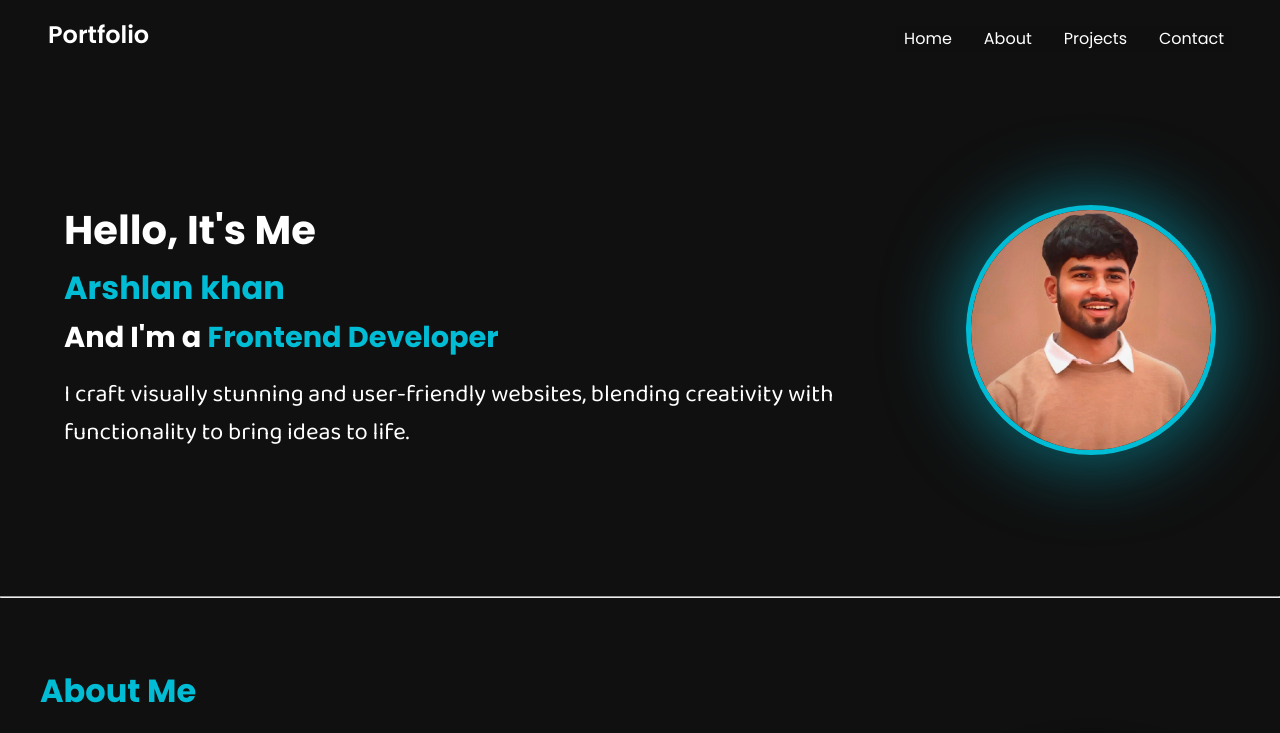
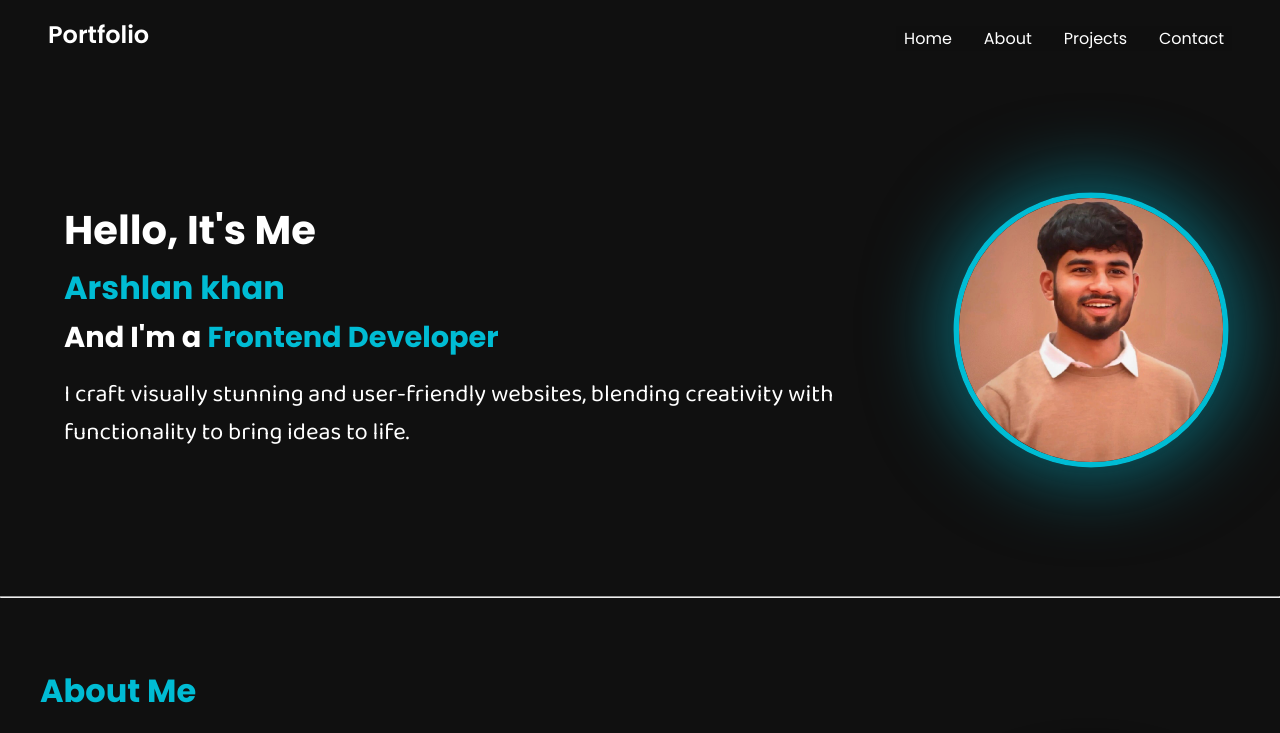
Before and after one commit to arshlankhan69/portfolio, a plain HTML site: page index.html in a window 1280 px wide. In both pictures the pointer is over the picture 1091 px from the left and 329 px from the top of the page. Shown: the top 733 px of the page. Drawn offline with Linux system fonts and the light colour scheme.

Commit message:
style2.css

```diff
--- a/style2.css
+++ b/style2.css
@@ -169,6 +169,10 @@ input[type="checkbox"]:checked~.nav-links {
   border-radius: 50%;
   border: 5px solid #00bcd4;
   box-shadow: 0px 0px 70px 10px #00bbd480;
+}
+.welcome-image img:hover{
+  transform: scale(1.1);
+  transition: all 1s ease;
 }
 
 /* About Section */
```
